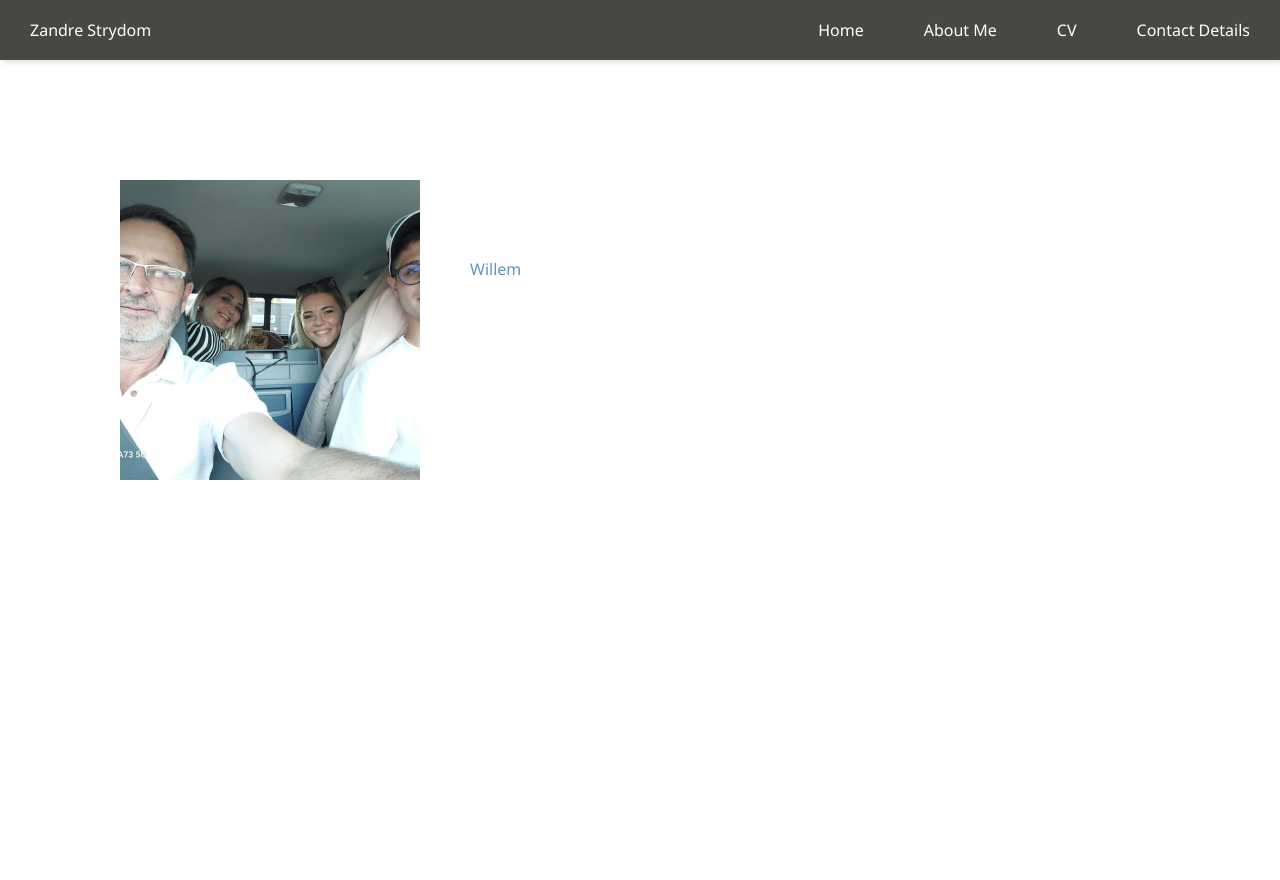
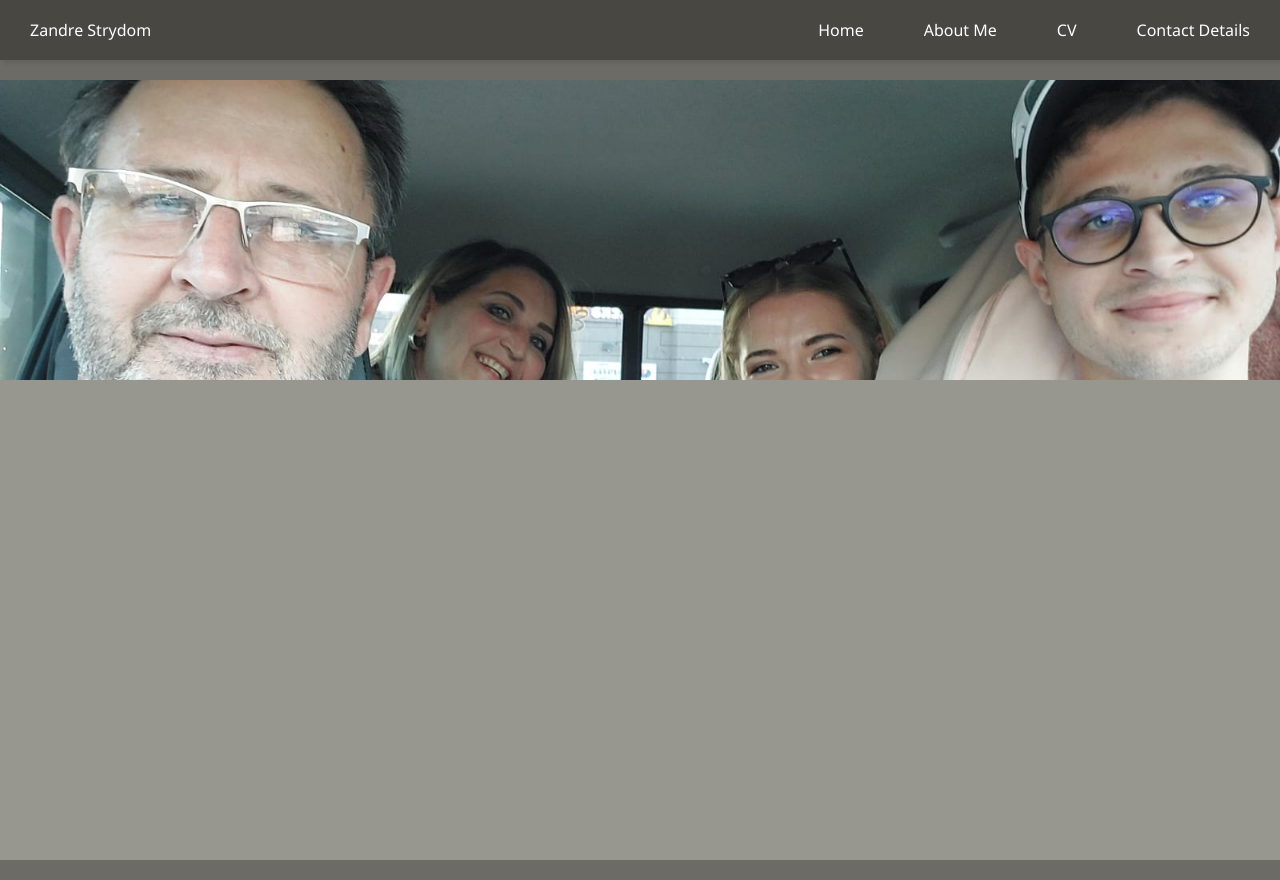
Before and after one commit to zxndre/VirtualCV, a plain HTML site: page index.html in a window 1280 px wide. Before the commit the page ends 800 px from the top, so only its background shows below. Drawn offline with Linux system fonts and the light colour scheme.

Commit message:
Redesign

```diff
--- a/index.html
+++ b/index.html
@@ -25,13 +25,12 @@
         </ul>
     </nav>
 
+    <div class="image-banner">
+        <img src="Pic1.jpg" alt="Profile Image">
+    </div>
+
     <div class="content">
-        <div class="image-container">
-            <img src="Pic1.jpg" alt="Profile Image">
-        </div>
-        <div class="text-container">
-            <p>Willem</p>
-        </div>
+        <!-- Other content here -->
     </div>
 
     <script>
--- a/style.css
+++ b/style.css
@@ -6,18 +6,35 @@
 
 body {
     min-height: 100vh;
-    background: url('laptop.jpg');
-    background-size: cover;
-    background-repeat: no-repeat;
-    background-position: center;
+    background-color: #6d6b65; /* Slightly lighter shade than the navbar */
     font-family: 'Segoe UI', Tahoma, Geneva, Verdana, sans-serif;
     overflow-y: auto; /* Allow vertical scrolling */
+}
+
+.image-banner {
+    width: 100%;
+    height: 300px; /* Adjust the height as needed */
+    overflow: hidden; /* Hide overflow */
+    margin-top: 80px; /* Adjust this value to move the image downwards */
+}
+
+.image-banner img {
+    width: 100%;
+    height: 220%;
+    object-fit: cover; /* Cover the container */
+    object-position: middle; /* Focus on the top part of the image */
 }
 
 nav {
     background-color: #484742; /* Updated navbar color */
     box-shadow: 3px 3px 5px rgba(0, 0, 0, 0.1);
     height: 60px; /* Increased height of the navbar */
+    display: flex;
+    align-items: center;
+    position: fixed;
+    width: 100%;
+    top: 0;
+    z-index: 1000;
 }
 
 nav ul {
@@ -93,25 +110,8 @@ nav li:first-child {
     justify-content: center;
     align-items: center;
     padding: 20px;
-    opacity: 0; /* Initially hide content */
-    animation: fadeIn 1s forwards; /* Animation to fade in */
-}
-
-.image-container {
-    width: 300px; /* Set width to be larger */
-    height: 300px; /* Set height to be larger */
-    overflow: hidden; /* Hide overflow */
-    margin-left: 100px; /* Adjust margin as needed */
-    margin-top: 100px; /* Adjust margin as needed */
-    margin-right: 50px; /* Adjust margin as needed */
-    transform: translateX(-100px); /* Initial position off-screen */
-    animation: slideInRight 1s forwards, scaleIn 1s forwards; /* Animation for slide in and scale */
-}
-
-.image-container img {
-    width: 100%; /* Make the image fill its container */
-    height: 100%; /* Make the image fill its container */
-    object-fit: cover; /* Cover the container */
+    padding-top: 460px; /* Adjust padding to account for fixed navbar and banner */
+    background-color: #98978f; /* Match background color to body */
 }
 
 .text-container {
```
